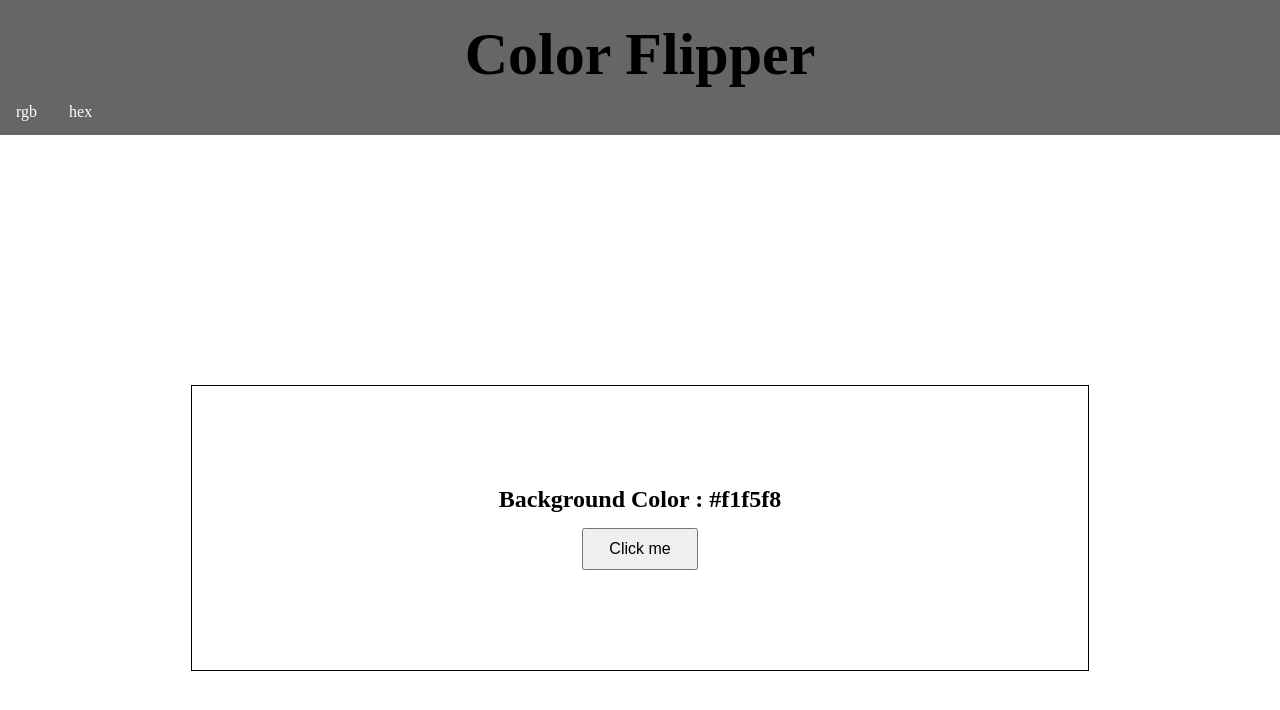
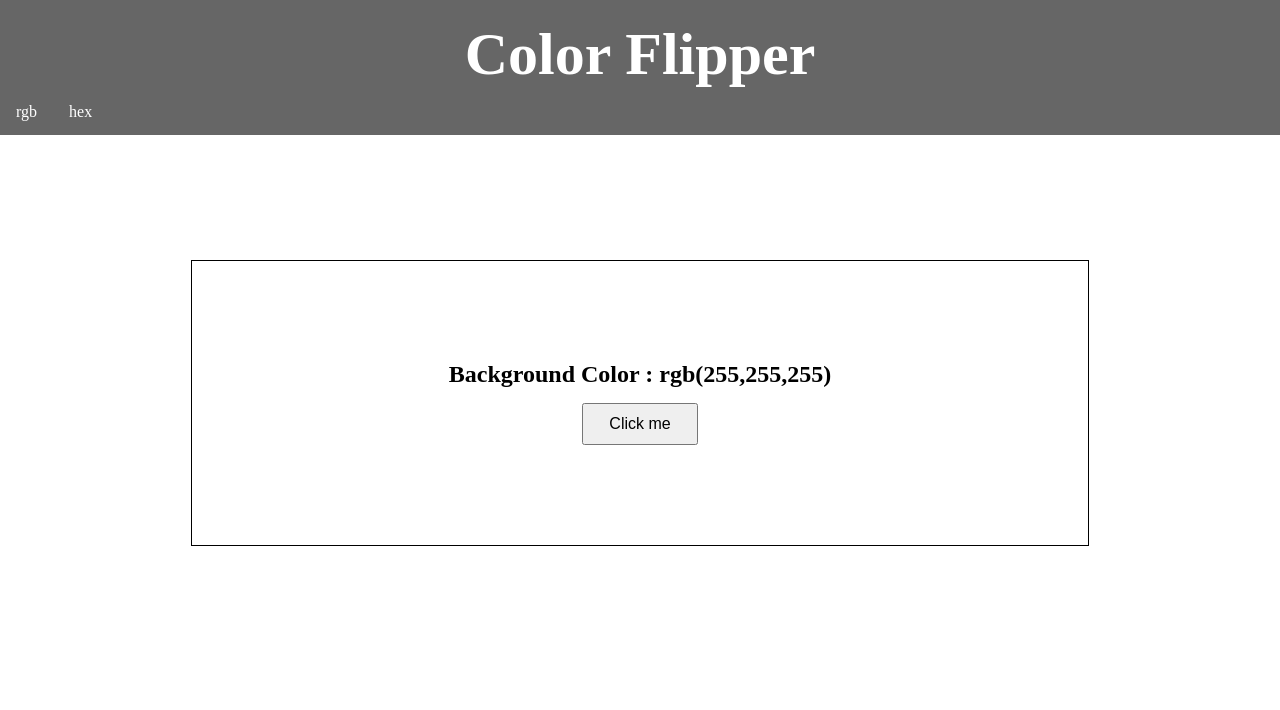
Before and after one commit to freyes02/ColorFlipper, a plain HTML site: page index.html in a window 1280 px wide. Drawn offline with Linux system fonts and the light colour scheme.

Commit message:
Second Commit

```diff
--- a/index.html
+++ b/index.html
@@ -23,7 +23,7 @@
         <main>
             <div class="container">
                 <h2>Background Color : <span class ="color">
-                    #f1f5f8
+                    rgb(255,255,255)
                 </span></h2>
                 <button class ="btn btn-hero" id="btn">Click me</button>
             </div>
--- a/styles.css
+++ b/styles.css
@@ -8,7 +8,7 @@ main {
     width: 70%;
     text-align: center;
     border: 1px solid black;
-    margin-top: 250px;
+    margin-top: 125px;
     margin-left: auto;
     margin-right: auto;
     padding-top: 100px;
@@ -56,3 +56,7 @@ button {
 button:hover {
     background-color:rgb(0, 0, 0, .3);
 }
+
+h4{
+    color: white;
+}
```
